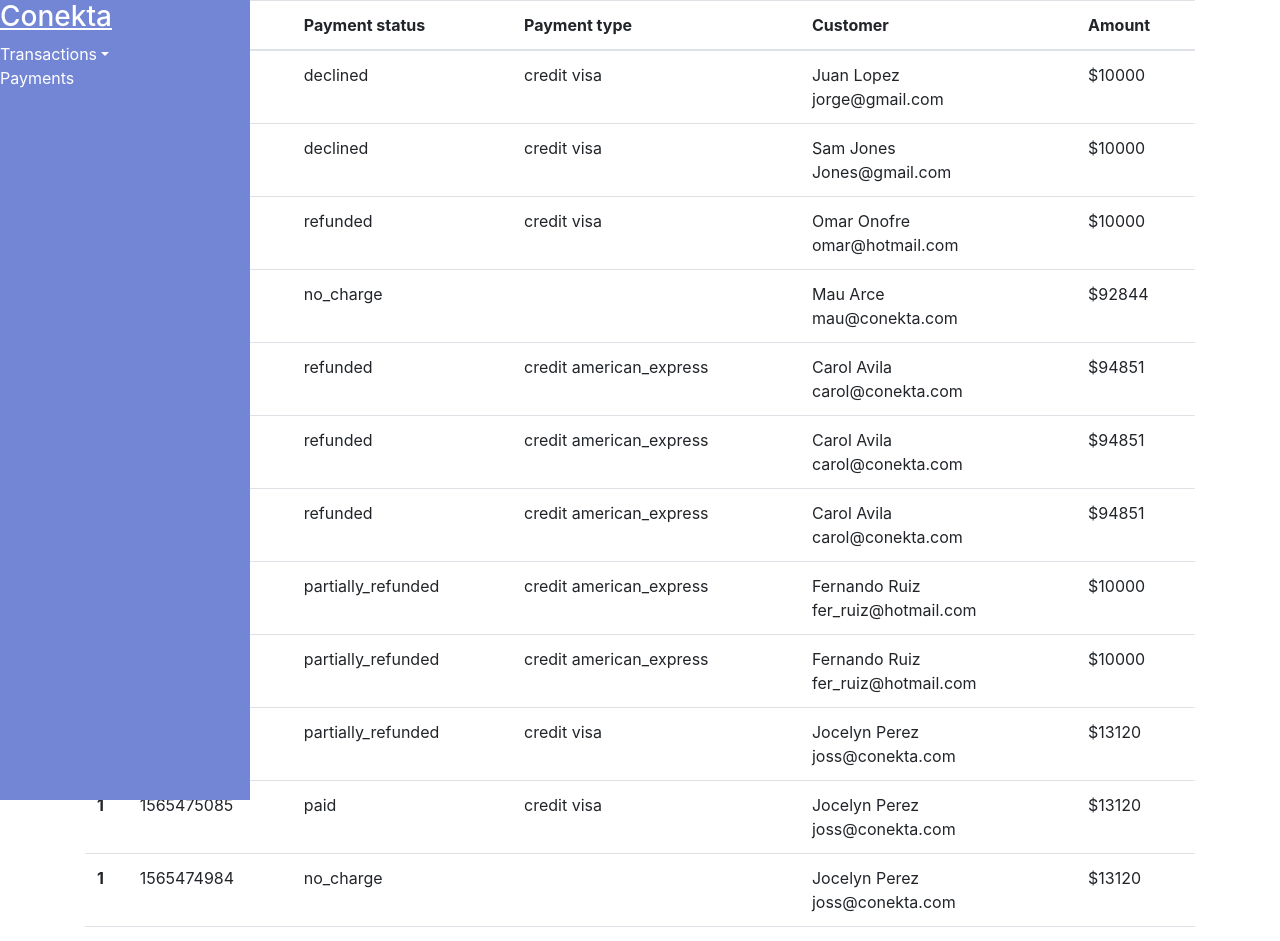
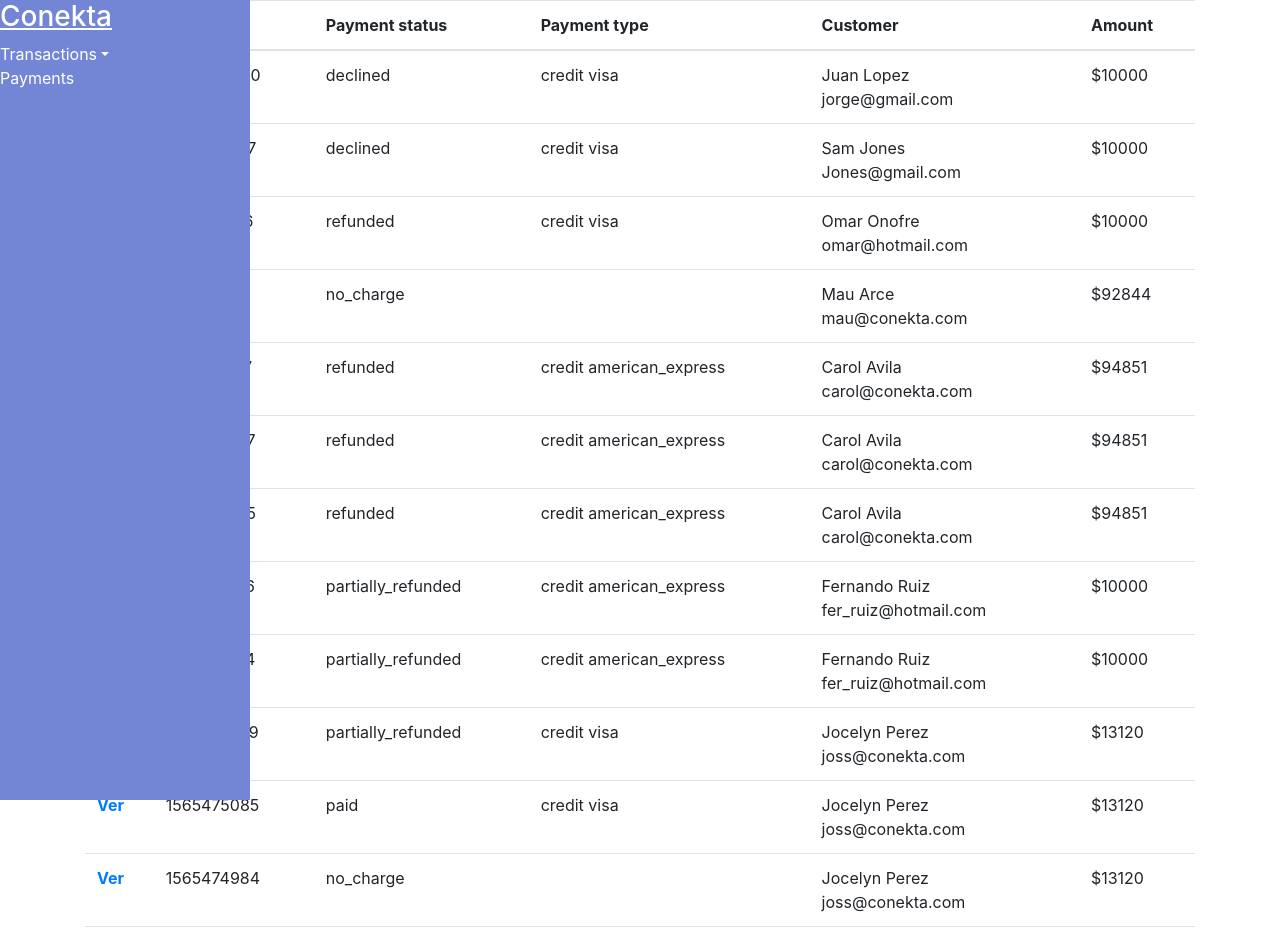
Before and after one commit to gyokebed/conekta, a React app: page / in a window 1280 px wide. Shown: the top 941 px of the page. Built offline with nearby package versions, Linux system fonts and the light colour scheme.

Commit message:
Added link to payment details

```diff
--- a/src/components/common/table-body.component.jsx
+++ b/src/components/common/table-body.component.jsx
@@ -1,4 +1,5 @@
 import React from "react";
+import { Link } from "react-router-dom";
 
 const TableBody = ({ data }) => {
   return (
@@ -6,7 +7,9 @@
       {data.map(payment => {
         return (
           <tr key={payment.id}>
-            <th scope="row">1</th>
+            <th scope="row">
+              <Link to={payment.id}>Ver</Link>
+            </th>
             <td>{payment.created}</td>
             <td>{payment.status}</td>
             <td>
```
